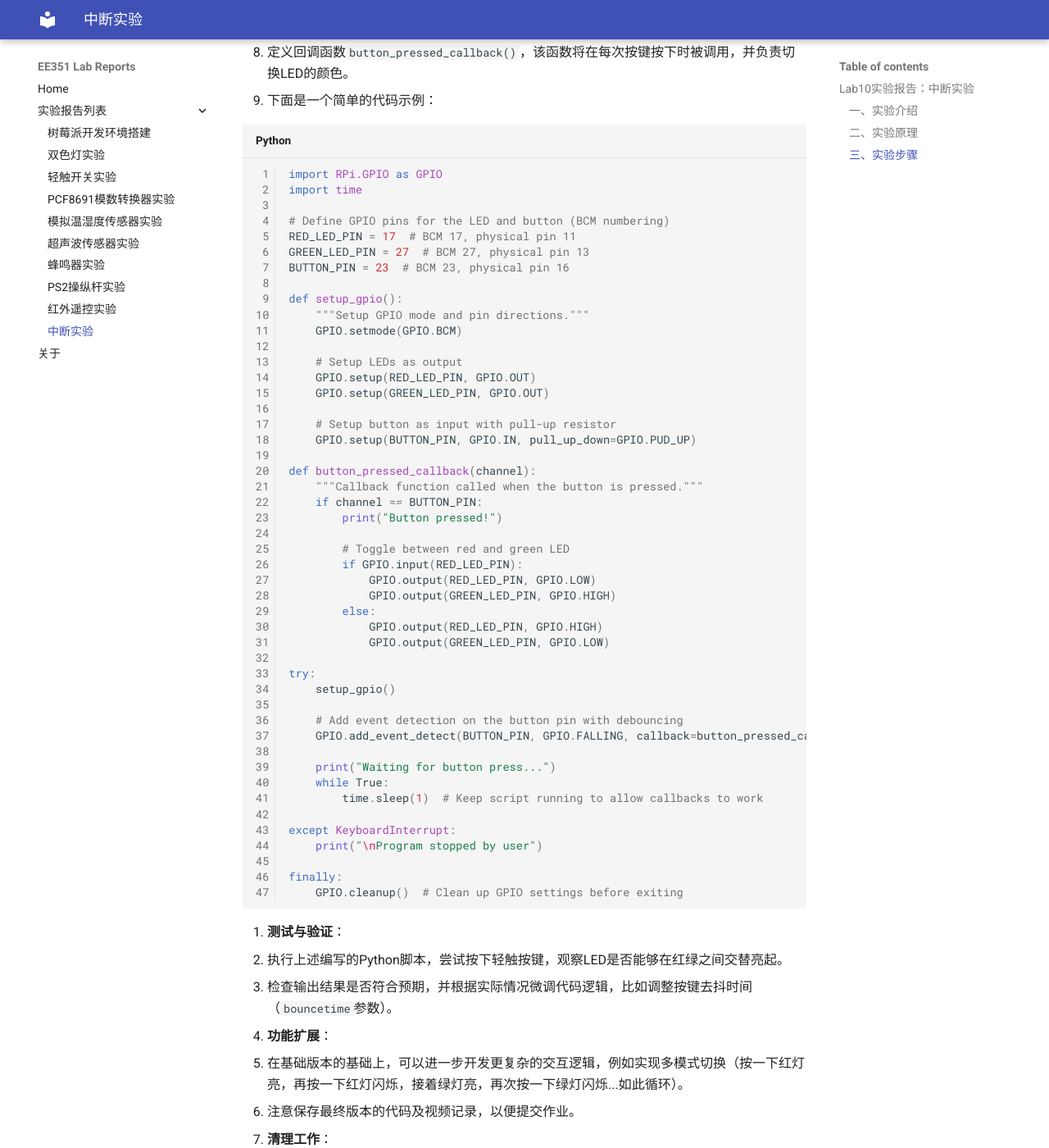
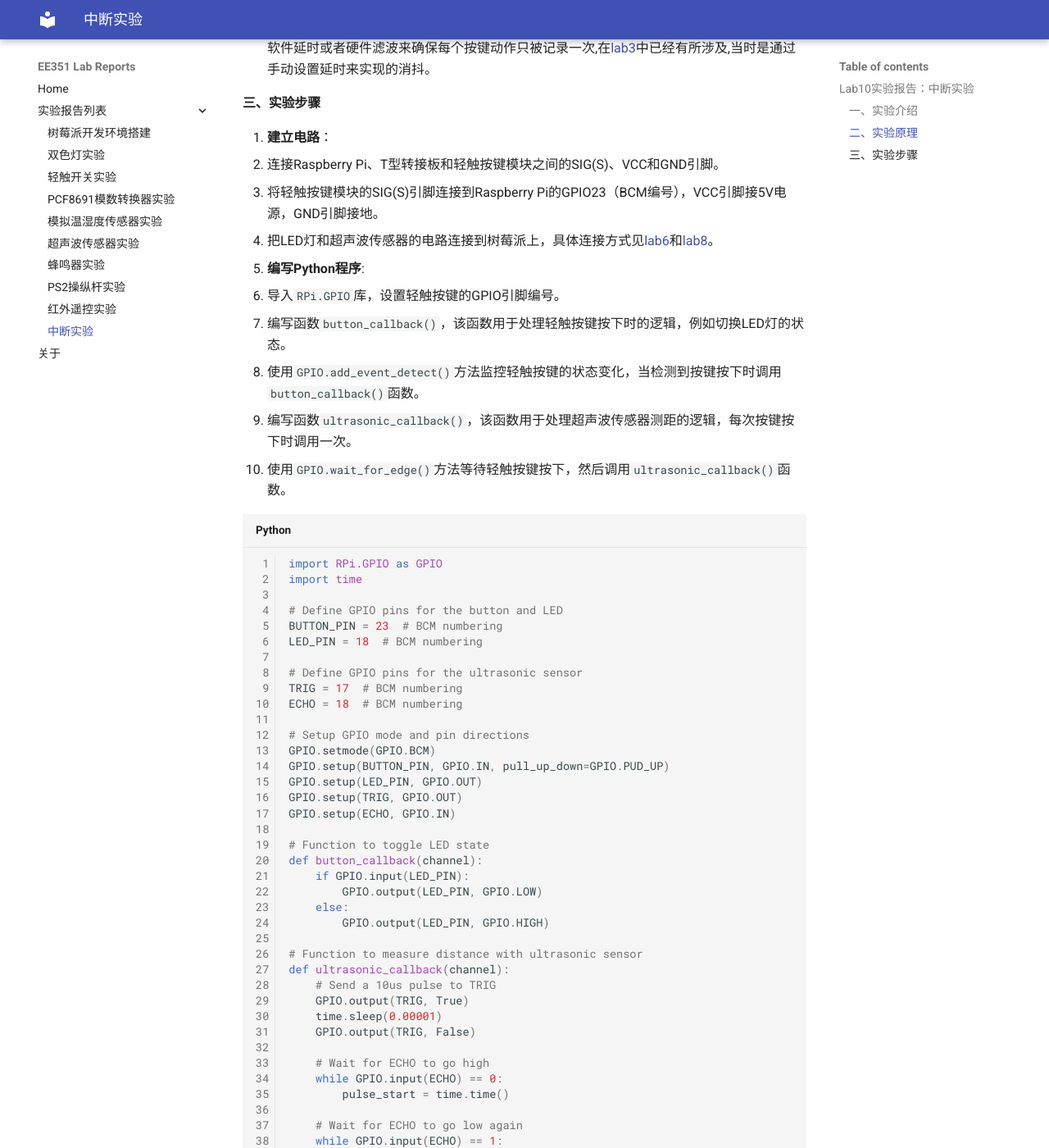
Before and after one commit to sergiudm/ee351-lab-reports, an MkDocs documentation site: the page built from docs/lab10.md, in a window 1280 px wide and 1400 px high, scrolled down 1227 px. Shown: the whole window at 82% size. Built offline with MkDocs 1.6.1 and Material for MkDocs 9.7.7, drawn with Linux system fonts in a browser that asks for light colours; nearby versions of some CDN libraries; library files that are not in the unit come from our copies; some of the changed text lies outside the part shown.

Commit message:
full function

````diff
--- a/docs/lab10.md
+++ b/docs/lab10.md
@@ -1,91 +1,100 @@
 ### Lab10实验报告：中断实验
 
 #### 一、实验介绍
-本实验旨在通过使用外部中断机制，学习如何在Raspberry Pi上实现对不同外接设备（如按键开关）的及时响应。外部中断允许系统暂停当前任务以优先处理紧急事件，例如硬件设备输入或定时器到期等。本次实验的任务是设置树莓派能够监听特定GPIO引脚上的状态变化，并在检测到有效边沿时触发预定义的动作，如点亮LED灯。
+在计算机系统中，外部中断是指在程序执行过程中，由外部输入触发的一
+种机制，用于暂停当前程序的执行，转而执行其他指定任务。外部中断的存在
+主要是为了处理紧急事件，例如硬件设备的输入、定时器的到期等。树莓派也
+可实现类似的功能。本次实验任务为通过中断机制在树莓派上实现对不同外接
+设备的及时响应。任务一为通过中断实现对按键的响应，改变LED灯的状态；任二为通过中断实现按键每按下一次，超声波传感器测距一次。
+
 
 #### 二、实验原理
 1. **树莓派中断函数**：
    - 使用`GPIO.add_event_detect()`方法来监控指定GPIO引脚的状态改变。此方法接受四个参数：
      - `channel`：需要监测的GPIO引脚编号。
-     - `edge`：指定要监测的边沿类型，可以是上升沿（`GPIO.RISING`）、下降沿（`GPIO.FALLING`）或者两者皆可（`GPIO.BOTH`）。
+     - `edge`：指定要监测的边沿类型，可以是上升沿（`GPIO.RISING`）、下降沿（`GPIO.FALLING`）或者两者皆可（`GPIO.BOTH`）。![alt text](image-18.png)
      - `callback`：当检测到状态变化时调用的回调函数（可选）。
-     - `bouncetime`：用于消除机械按键抖动的时间间隔（毫秒单位），即两次有效状态变化之间所需的最小时间差（可选）。
+     >回调函数：在编程中，回调函数是指在某个事件发生时由系统调用的函数。在这里，回调函数用于处理按键按下时的逻辑，例如切换LED的状态。
+     - `bouncetime`：用于消除机械按键抖动的时间间隔（ms），即两次有效状态变化之间所需的最小时间差（可选）。
 
-2. **阻塞式等待边缘触发**：
-   - 另一种方式是使用`GPIO.wait_for_edge()`函数，在检测到指定边沿之前阻止程序继续执行。这种方法占用较少CPU资源，但会使主程序处于等待状态直到条件满足。
+2. **`GPIO.wait_for_edge(channel, GPIO.RISING)`**：
+   - 另一种方式是使用`GPIO.wait_for_edge()`函数，在检测到指定边沿之前阻止程序继续执行。这种方法占用较少CPU资源。
 
 3. **按键去抖动**：
-   - 由于物理按键按下时可能会产生短暂的电压波动（即“抖动”），因此在实际应用中通常会加入软件延时或者硬件滤波来确保每个按键动作只被记录一次。
+   - 由于物理按键按下时可能会产生短暂的电压波动（即“抖动”），因此在实际应用中通常会加入软件延时或者硬件滤波来确保每个按键动作只被记录一次,在[lab3](lab3.md)中已经有所涉及,当时是通过手动设置延时来实现的消抖。
 
 #### 三、实验步骤
 1. **建立电路**：
-   - 根据提供的表格，确保正确连接Raspberry Pi、T型转接板和轻触按键模块之间的SIG(S)、VCC和GND引脚。
+   - 连接Raspberry Pi、T型转接板和轻触按键模块之间的SIG(S)、VCC和GND引脚。
    - 将轻触按键模块的SIG(S)引脚连接到Raspberry Pi的GPIO23（BCM编号），VCC引脚接5V电源，GND引脚接地。
-   - 同样地，准备一个或多个LED用于指示按键状态的变化。例如，红色LED的阳极通过限流电阻连接到GPIO17，阴极接地；绿色LED则连接到GPIO27。
+   - 把LED灯和超声波传感器的电路连接到树莓派上，具体连接方式见[lab6](lab6.md)和[lab8](lab8.md)。
 
-2. **编写代码**：
-   - 使用Python语言编写程序，首先需要安装RPi.GPIO库以控制GPIO引脚。
-   - 编写函数`setup_gpio()`初始化GPIO模式和方向，以及配置按键引脚为输入并启用内部上拉电阻。
-   - 定义回调函数`button_pressed_callback()`，该函数将在每次按键按下时被调用，并负责切换LED的颜色。
-   - 下面是一个简单的代码示例：
+2. **编写Python程序**:
+   - 导入`RPi.GPIO`库，设置轻触按键的GPIO引脚编号。
+   - 编写函数`button_callback()`，该函数用于处理轻触按键按下时的逻辑，例如切换LED灯的状态。
+   - 使用`GPIO.add_event_detect()`方法监控轻触按键的状态变化，当检测到按键按下时调用`button_callback()`函数。
+   - 编写函数`ultrasonic_callback()`，该函数用于处理超声波传感器测距的逻辑，每次按键按下时调用一次。
+   - 使用`GPIO.wait_for_edge()`方法等待轻触按键按下，然后调用`ultrasonic_callback()`函数。
 
 ```python
 import RPi.GPIO as GPIO
 import time
 
-# Define GPIO pins for the LED and button (BCM numbering)
-RED_LED_PIN = 17  # BCM 17, physical pin 11
-GREEN_LED_PIN = 27  # BCM 27, physical pin 13
-BUTTON_PIN = 23  # BCM 23, physical pin 16
+# Define GPIO pins for the button and LED
+BUTTON_PIN = 23  # BCM numbering
+LED_PIN = 18  # BCM numbering
 
-def setup_gpio():
-    """Setup GPIO mode and pin directions."""
-    GPIO.setmode(GPIO.BCM)
+# Define GPIO pins for the ultrasonic sensor
+TRIG = 17  # BCM numbering
+ECHO = 18  # BCM numbering
 
-    # Setup LEDs as output
-    GPIO.setup(RED_LED_PIN, GPIO.OUT)
-    GPIO.setup(GREEN_LED_PIN, GPIO.OUT)
+# Setup GPIO mode and pin directions
+GPIO.setmode(GPIO.BCM)
+GPIO.setup(BUTTON_PIN, GPIO.IN, pull_up_down=GPIO.PUD_UP)
+GPIO.setup(LED_PIN, GPIO.OUT)
+GPIO.setup(TRIG, GPIO.OUT)
+GPIO.setup(ECHO, GPIO.IN)
 
-    # Setup button as input with pull-up resistor
-    GPIO.setup(BUTTON_PIN, GPIO.IN, pull_up_down=GPIO.PUD_UP)
+# Function to toggle LED state
+def button_callback(channel):
+    if GPIO.input(LED_PIN):
+        GPIO.output(LED_PIN, GPIO.LOW)
+    else:
+        GPIO.output(LED_PIN, GPIO.HIGH)
 
-def button_pressed_callback(channel):
-    """Callback function called when the button is pressed."""
-    if channel == BUTTON_PIN:
-        print("Button pressed!")
+# Function to measure distance with ultrasonic sensor
+def ultrasonic_callback(channel):
+    # Send a 10us pulse to TRIG
+    GPIO.output(TRIG, True)
+    time.sleep(0.00001)
+    GPIO.output(TRIG, False)
 
-        # Toggle between red and green LED
-        if GPIO.input(RED_LED_PIN):
-            GPIO.output(RED_LED_PIN, GPIO.LOW)
-            GPIO.output(GREEN_LED_PIN, GPIO.HIGH)
-        else:
-            GPIO.output(RED_LED_PIN, GPIO.HIGH)
-            GPIO.output(GREEN_LED_PIN, GPIO.LOW)
+    # Wait for ECHO to go high
+    while GPIO.input(ECHO) == 0:
+        pulse_start = time.time()
+
+    # Wait for ECHO to go low again
+    while GPIO.input(ECHO) == 1:
+        pulse_end = time.time()
+
+    # Calculate duration of the pulse
+    pulse_duration = pulse_end - pulse_start
+
+    # Calculate distance in cm
+    distance = pulse_duration * 34300 / 2
+    print(f"Distance: {distance:.2f} cm")
+
+# Add event detection for the button
+GPIO.add_event_detect(BUTTON_PIN, GPIO.FALLING, callback=button_callback, bouncetime=200)
 
 try:
-    setup_gpio()
-
-    # Add event detection on the button pin with debouncing
-    GPIO.add_event_detect(BUTTON_PIN, GPIO.FALLING, callback=button_pressed_callback, bouncetime=200)
-
-    print("Waiting for button press...")
+    print("Press the button to toggle the LED state.")
+    print("Press the button to measure distance with the ultrasonic sensor.")
     while True:
-        time.sleep(1)  # Keep script running to allow callbacks to work
+        GPIO.wait_for_edge(BUTTON_PIN, GPIO.FALLING)
+        ultrasonic_callback(BUTTON_PIN)
 
 except KeyboardInterrupt:
-    print("\nProgram stopped by user")
-
-finally:
-    GPIO.cleanup()  # Clean up GPIO settings before exiting
+    print("\nCleaning up...")
+    GPIO.cleanup()
 ```
-
-3. **测试与验证**：
-   - 执行上述编写的Python脚本，尝试按下轻触按键，观察LED是否能够在红绿之间交替亮起。
-   - 检查输出结果是否符合预期，并根据实际情况微调代码逻辑，比如调整按键去抖时间（`bouncetime`参数）。
-
-4. **功能扩展**：
-   - 在基础版本的基础上，可以进一步开发更复杂的交互逻辑，例如实现多模式切换（按一下红灯亮，再按一下红灯闪烁，接着绿灯亮，再次按一下绿灯闪烁...如此循环）。
-   - 注意保存最终版本的代码及视频记录，以便提交作业。
-
-5. **清理工作**：
-   - 实验结束后，请记得关闭所有运行中的进程，并断开电源以保护设备安全。
--- a/docs/lab7.md
+++ b/docs/lab7.md
@@ -14,7 +14,7 @@
    - 在本实验中使用的有源蜂鸣器为低电平触发，即当GPIO引脚设置为低电平时，蜂鸣器会响起；反之则停止发声。
 
 2. **无源蜂鸣器**：
-   - 没有内置驱动电路，必须由外部提供特定频率的方波信号才能工作。可以通过改变方波的频率来调整发出的声音频率，进而实现不同的音符。
+   - 没有内置驱动电路，必须由外部提供特定频率的方波信号才能工作。由于声音频率可控，可以发出“do re mi fa so la xi”的声效。在一些特例中，可以和 LED 复用一个控制口。
    - PFM（Pulse-Frequency Modulation）是一种仅使用两个电平（高/低）表示模拟信号的调制方式，在这里用来生成可变频率的脉冲序列以驱动无源蜂鸣器。
    - PWM（Pulse-Width Modulation）虽然不是本次实验的重点，但作为一种常见的调制技术，它同样适用于控制蜂鸣器或其他设备的输出特性。
 
@@ -23,59 +23,19 @@
    - 对于无源蜂鸣器，则需要创建一个包含多个音符频率值的列表，并依次遍历这个列表，每次根据当前音符设定适当的PWM频率，使蜂鸣器按照指定旋律发声。
 
 #### 三、实验步骤
-##### （1）有源蜂鸣器
+#### （1）有源蜂鸣器实验
 1. **硬件连接**：
-   - 根据提供的表格，确保正确连接Raspberry Pi、T型转接板和有源蜂鸣器模块之间的I/O、VCC和GND引脚。
-   - 注意电源使用3.3V！
+   - 连接Raspberry Pi、T型转接板和有源蜂鸣器模块之间的I/O、VCC**3.3V**和GND引脚。![alt text](image-12.png)
+   - 通电后，蜂鸣器会发出持续的“滴滴”声音。
+
+#### （2）无源蜂鸣器实验
+1. **硬件连接**：
+   - 连接Raspberry Pi、T型转接板和无源蜂鸣器模块之间的I/O、VCC和GND引脚。![alt text](image-11.png)
+   - 确保选择支持PWM输出的GPIO引脚（本次使用GPIO11，BCM编号）。
 
 2. **编写代码**：
-   - 使用Python语言编写程序，首先需要安装RPi.GPIO库以控制GPIO引脚。
-   - 编写函数`play_tone()`，该函数负责周期性地切换GPIO引脚的状态，使得蜂鸣器每隔一段时间响一次，模拟出连续的提示音效果。
-   - 下面是一个简单的代码示例：
-
-```python
-import RPi.GPIO as GPIO
-import time
-
-# Define GPIO pin for the buzzer (BCM numbering)
-BUZZER_PIN = 17  # BCM 17, physical pin 11
-
-# Setup GPIO mode and pin direction
-GPIO.setmode(GPIO.BCM)
-GPIO.setup(BUZZER_PIN, GPIO.OUT)
-
-def play_tone(duration=0.5):
-    """Play a tone using the active buzzer."""
-    try:
-        # Turn on the buzzer (low level trigger)
-        GPIO.output(BUZZER_PIN, GPIO.LOW)
-        time.sleep(duration)
-
-        # Turn off the buzzer
-        GPIO.output(BUZZER_PIN, GPIO.HIGH)
-        time.sleep(0.1)  # Short pause between tones
-
-    except KeyboardInterrupt:
-        print("Stopped by user")
-
-finally:
-    GPIO.cleanup()  # Clean up GPIO settings before exiting
-
-if __name__ == "__main__":
-    print("Playing tone...")
-    while True:
-        play_tone()
-```
-
-##### （2）无源蜂鸣器
-1. **硬件连接**：
-   - 同样根据提供的表格，确保正确连接Raspberry Pi、T型转接板和无源蜂鸣器模块之间的I/O、VCC和GND引脚。
-   - 确保选择支持PWM输出的GPIO引脚（如GPIO18，BCM编号）。
-
-2. **编写代码**：
-   - 使用Python语言编写程序，首先需要安装RPi.GPIO库以及pigpio库（用于更精确地控制PWM）。
+   - 导入`RPi.GPIO`和`pigpio`库，设置蜂鸣器的GPIO引脚和频率参数。
    - 编写函数`play_music()`，该函数定义了一系列音符及其对应的频率，并通过循环调用这些频率来驱动蜂鸣器发出音乐。
-   - 下面是一个简单的代码示例：
 
 ```python
 import RPi.GPIO as GPIO
@@ -121,10 +80,3 @@ if __name__ == "__main__":
     print("Playing music...")
     play_music(MELODY)
 ```
-
-3. **测试与验证**：
-   - 分别运行上述编写的Python脚本，观察有源蜂鸣器是否能持续发出提示音，以及无源蜂鸣器是否能够按照预定旋律播放音乐。
-   - 如果可能的话，尝试调整代码中的参数（如音符持续时间和间隔），看看是否会对输出效果产生影响。
-
-4. **清理工作**：
-   - 实验结束后，请记得关闭所有运行中的进程，并断开电源以保护设备安全。
--- a/docs/lab8.md
+++ b/docs/lab8.md
@@ -1,34 +1,42 @@
 ### Lab8实验报告：PS2操纵杆实验
 
 #### 一、实验介绍
-本实验旨在通过使用PS2模拟操纵杆，学习如何在Raspberry Pi上实现对不同LED灯的控制及其亮度变化。PS2操纵杆是一种常见的输入设备，它可以通过两个方向上的电位计来提供X和Y轴的位置信息，并且有一个数字输出用于检测是否按下按钮（Z轴）。本次实验的任务是编写程序读取操纵杆的状态，并根据其位置调整连接到PCF8591模数转换器的LED亮度。
+PS2 操纵杆模块类似于手柄中的模拟游戏杆，是一种输入设备，其在许多项
+目中得到应用。它是通过以 90 度角安装两个电位计来制成的。电位计连接到以
+弹簧为中心的短杆上。本次实验任务为用 PS2 操纵杆控制不同的 LED 以及其亮
+度变化。
+
 
 #### 二、实验原理
 1. **PS2操纵杆工作原理**：
-   - PS2操纵杆内部有两个垂直安装的电位计，分别对应X轴和Y轴。当用户移动操纵杆时，这两个电位计会产生从0V到5V之间的电压变化，静止状态下通常为2.5V左右。
-   - 按下按钮时，SW引脚会输出低电平信号（0V），可用于触发特定事件或功能。
+   PS2 操纵杆有两个模拟输出(对应 X 和 Y 坐标)和一个数字输出，表示是否在
+Z 轴上按下。处于静止位置时，其在 X 和 Y 方向产生约 2.5V 的输出，移动操纵
+杆将导致输出在 0v 到 5V 之间变化，具体取决于其方向。按下按钮时，其 SW 引
+脚输出为低电平。
+其内部结构实际上就是两个 X, Y 方向上的滑动变阻器。当 VCC 连接 5V 电
+压时，X，Y 方向电压常态时为 2.5V，最大值 5V，最小值 0V，用 PCF8591 模数
+转换模块的两个通道分别检测电压值的变化就可以知道摇杆指向的位置了。
+![alt text](image-13.png)
 
-2. **电路设计**：
+2. **电路连接**：
    - 在本实验中，我们将PS2操纵杆的X轴（VRX）和Y轴（VRY）连接到PCF8591的模拟输入端口AIN0和AIN1，而按钮（SW）则可以连接到另一个GPIO引脚或者留空。
    - PCF8591负责将来自操纵杆的模拟电压信号转换为数字值，这些数值可以在Raspberry Pi上进一步处理以确定操纵杆的具体位置。
 
 3. **数据处理与控制逻辑**：
    - 通过读取PCF8591提供的数字化后的X轴和Y轴数据，我们可以得知当前操纵杆指向的位置。
-   - 根据操纵杆的位置，我们可以改变连接到PCF8591模拟输出端口AOUT的LED亮度。例如，当操纵杆位于中心位置时，LED保持一定亮度；随着操纵杆向任意方向偏移，相应地增加或减少LED的亮度。
+   - 根据操纵杆的位置，我们可以改变连接到PCF8591模拟输出端口AOUT的LED亮度（0-255）。例如，当操纵杆位于中心位置时，LED保持一定亮度；随着操纵杆向任意方向偏移，相应地增加或减少LED的亮度。
 
 #### 三、实验步骤
 1. **硬件连接**：
-   - 根据提供的表格，确保正确连接Raspberry Pi、T型转接板、PCF8591模块以及PS2操纵杆之间的SDA、SCL、VCC、GND、VRX、VRY和SW引脚。
-   - 将PS2操纵杆的VRX引脚连接到PCF8591模块的AIN0，VRY引脚连接到AIN1，SW引脚可以根据需要选择性连接到额外的GPIO引脚，VCC引脚接5V电源，GND引脚接地。
+   - 连接Raspberry Pi、T型转接板、PCF8591模块以及PS2操纵杆之间的SDA、SCL、VCC、GND、VRX、VRY和SW引脚。
+   - 将PS2操纵杆的VRX引脚连接到PCF8591模块的AIN0，VRY引脚连接到AIN1，SW引脚可以根据需要选择性连接到额外的GPIO引脚，VCC引脚接5V电源，GND引脚接地。![alt text](image-14.png)
 
 2. **配置I2C总线**：
-   - 点击Raspberry Pi桌面环境中的开始菜单，选择Preferences -> Raspberry Pi Configuration。
-   - 进入Interfaces标签页，开启I2C选项，点击OK保存更改并重启系统。
+见[Lab4实验报告](lab4.md)中的第2步。
 
-3. **编写代码**：
-   - 使用Python语言编写程序，首先需要安装`smbus`库，它可以方便地操作I2C设备。
-   - 导入必要的库后，创建一个SMBus实例并与PCF8591建立连接，读取AIN0和AIN1上的模拟值，并根据这些值计算出对应的LED亮度。
-   - 下面是一个简单的代码示例：
+1. **编写代码**：
+   - 导入必要的库。
+   - 创建一个SMBus实例并与PCF8591建立连接，读取AIN0和AIN1上的模拟值，并根据这些值计算出对应的LED亮度。
 
 ```python
 import smbus
@@ -89,10 +97,3 @@ try:
 except KeyboardInterrupt:
     pass  # Allow the program to exit cleanly with Ctrl+C
 ```
-
-4. **测试与验证**：
-   - 执行上述编写的Python脚本，观察LED亮度是否随操纵杆位置的变化而相应改变。
-   - 检查输出结果是否符合预期，并根据实际情况微调代码逻辑。
-
-5. **清理工作**：
-   - 实验结束后，请记得关闭所有运行中的进程，并断开电源以保护设备安全。
--- a/docs/lab9.md
+++ b/docs/lab9.md
@@ -1,21 +1,26 @@
 ### Lab9实验报告：红外遥控实验
 
 #### 一、实验介绍
-本实验旨在通过使用红外接收头和LIRC库，在Raspberry Pi上实现对红外遥控器信号的接收与解码。红外通信是一种利用不可见光波段（通常为近红外）进行短距离无线数据传输的技术，广泛应用于电视、空调等家用电器的遥控操作中。本次实验的任务是设置Raspberry Pi以识别来自普通红外遥控器的按键命令，并能够根据接收到的不同脉冲模式执行相应的动作。
+遥控器接收头是用于接收遥控器所发射信号进而读取按键信息而执行操作
+的一种光电信号转换器件。
+遥控器接收头是利用最新的 IC 技术开发和设计出来的小型红外控系统接收
+器。在支架上装着 PIN 二极管和前置放大器，环氧树脂包装成一个红外过滤器，
+解调输出信号可以由微处理器解码，一般三条腿的红外线遥控接收头是接收、放
+大、解调一体头，接收头输出的是解调后的数据信号，Raspberry pi 里面需要相
+应的读取程序。
+红外通信是利用红外技术实现两点间的近距离保密通信和信息转发。
+它一般由红外发射和接收系统两部分组成。发射系统对一个红外辐射源进行
+调制后发射红外信号，而接收系统用光学装置和红外探测器进行接收，就构成红
+外通信系统。
+![alt text](image-15.png)
 
 #### 二、实验原理
-1. **红外通信基础**：
-   - 红外发射端通过对一个红外LED灯发出经过调制后的载波信号来发送信息；接收端则采用专门设计的红外接收头，它不仅包含光电转换元件（如PIN二极管），还集成了前置放大器和解调电路，可以直接输出已经解调好的数字信号供微处理器进一步处理。
-
-2. **红外接收头工作流程**：
-   - 当红外接收头捕捉到由遥控器发出的红外信号时，内部的PIN二极管会将光信号转化为电流变化，经过放大和解调后产生代表按键编码的数字脉冲序列。
-   - 每个遥控器按键对应特定的脉冲模式，因此可以通过解析这些脉冲来确定用户按下了哪个键。
-
-3. **LIRC库的作用**：
-   - LIRC（Linux Infrared Remote Control）是一个开源项目，提供了多种接口用于管理和配置红外遥控设备。在本实验中，我们将使用LIRC库读取并解释从红外接收头获取的数据流，从而实现对各种遥控指令的支持。
-
+在本实验中，我们使用 lirc 库读取遥控器按钮返回的红外信号，并将它们转
+换为按钮值。
 #### 三、实验步骤
-1. **安装LIRC及相关配置**：
+1. **连接电路**
+   连接遥控器接收头到 Raspberry Pi 的 GPIO 引脚上，如下图所示：![alt text](image-16.png)
+2. **安装LIRC及相关配置**：
    - 使用以下命令安装LIRC软件包及其依赖项：
      ```bash
      sudo apt-get update
@@ -38,48 +43,116 @@
      device = /dev/lirc0
      ```
 
-3. **重启系统**：
+4. **重启系统**：
    - 执行完上述配置更改后，请重启Raspberry Pi以使新的设置生效：
      ```bash
      sudo reboot
      ```
 
-4. **测试IR接收器**：
+5. **测试IR接收器**：
    - 重启完成后，可以使用`irw`命令查看当前接收到的红外信号。打开终端窗口并输入：
      ```bash
      irw
      ```
-   - 此时按下遥控器上的任意按键，你应该能在屏幕上看到对应的十六进制代码输出。
+   - 此时按下遥控器上的任意按键，观察屏幕上的十六进制代码输出。![alt text](image-17.png)
+6. **记录红外代码**:
+   在终端输入`irrecord -l`命令，按照提示操作，记录红外遥控器的按键代码。
+   屏幕上输出的十六进制代码如下：
+   ```text
+   KEY_0
+   KEY_102ND
+   KEY_10CHANNELSDOWN
+   KEY_10CHANNELSUP
+   KEY_1
+   KEY_2
+   KEY_3
+   KEY_3D_MODE
+   KEY_4
+   KEY_5
+   KEY_6
+   KEY_7
+   KEY_8
+   KEY_9
+   KEY_A
+   KEY_AB
+   KEY_ADDRESSBOOK
+   KEY_AGAIN
+   KEY_ALTERASE
+   KEY_ANGLE
+   KEY_APOSTROPHE
+   KEY_APPSELECT
+   KEY_ARCHIVE
+   KEY_ASPECT_RATIO
+   KEY_ASSISTANT
+   KEY_ATTENDANT_OFF
+   ```
 
-5. **编写控制逻辑**：
-   - 根据实际需求开发Python或其他语言的应用程序，监听来自LIRC的服务端口，解析收到的红外命令，并据此触发预设的操作（比如播放音乐、切换频道等）。
-   - 下面是一个简单的Python示例，展示了如何读取并打印出所有接收到的红外事件：
+7. **开始录制**：
+   在终端输入`irrecord -d /dev/lirc0 ~/lircd.conf`命令，按照提示操作，录制红外遥控器的按键代码。
+
+8. **保存文件**:
+   保存文件后，将其复制到`/etc/lirc/lircd.conf`目录下：
+   ```bash
+   sudo cp ~/lircd.conf /etc/lirc/lircd.conf
+   ```
+9. **重命名文件**:
+   重命名文件后，重启LIRC服务：
+   ```bash
+   cd /etc/lirc/lircd.conf.d
+   sudo mv devinput.lircd.conf devinput.lircd.dist
+   sudo service lircd restart
+   sudo lircd --nodaemon --device /dev/lirc1 --driver default
+   ```
+10. **测试遥控器**:
+    在终端输入`sudo irw`命令，按下遥控器上的按键，观察屏幕上的输出。
+
+11. **关联Python程序**:
+    修改文件名
+   ```bash
+   cd /etc/lirc
+   sudo mv irexec.lircrc lircrc
+   ```
+   编辑`/etc/lirc/lircrc`文件，添加以下内容：
+   ```text
+   begin
+         prog = irexec
+         button = KEY_1
+         config = echo "Button 1 pressed"
+   end
+   begin
+         prog = irexec
+         button = KEY_2
+         config = echo "Button 2 pressed"
+   end
+   begin
+         prog = irexec
+         button = KEY_3
+         config = echo "Button 3 pressed"
+   end
+   begin
+         prog = test.py
+   ```
+12. **编写Python程序**:
+
 
 ```python
-import subprocess
+import lirc
 
-def listen_to_remote():
-    try:
-        process = subprocess.Popen(['irw'], stdout=subprocess.PIPE)
+def pasreset(data): #解析按键
+   if data == 'echo "KEY_1"':
+      print("1 按下") #遥控器按下1:
+   elif data == 'echo "KEY_2"':
+      print("2 按下") #遥控器按下2:
+   elif data == 'echo "KEY_3"':
+      print("3 按下") #遥控器按下3:
 
-        while True:
-            line = process.stdout.readline().decode('utf-8').strip()
-            if not line:
-                break
-
-            print("Received IR command:", line)
-
-    except KeyboardInterrupt:
-        print("\nListening stopped.")
-
-if __name__ == "__main__":
-    print("Listening for IR commands...")
-    listen_to_remote()
+with lirc.LircdConnection("test.py",) as conn:
+   while True:
+      string = conn.readline()
+      pasreset(string)
+      print("收到:",end = '')
+      print(type(string))
 ```
 
-6. **验证结果**：
-   - 运行编写的Python脚本，尝试用遥控器发送不同的按键信号，观察是否能正确接收到相应的编码。
-   - 如果一切正常，接下来就可以根据具体应用场景扩展程序的功能了，比如关联某些按键到特定任务上。
-
-7. **清理工作**：
-   - 实验结束后，请记得关闭所有运行中的进程，并断开电源以保护设备安全。
+13. **运行Python程序**:
+    在终端输入`python3 test.py`命令，按下遥控器上的按键，观察终端上的输出。
````
Also changed, not shown: other parts of docs/lab7.md (+1 -2 lines), other parts of docs/lab9.md (+1 -1 lines), docs/image-11.png (added), docs/image-12.png (added), docs/image-13.png (added), docs/image-14.png (added), docs/image-15.png (added), docs/image-16.png (added), docs/image-17.png (added), docs/image-18.png (added).
